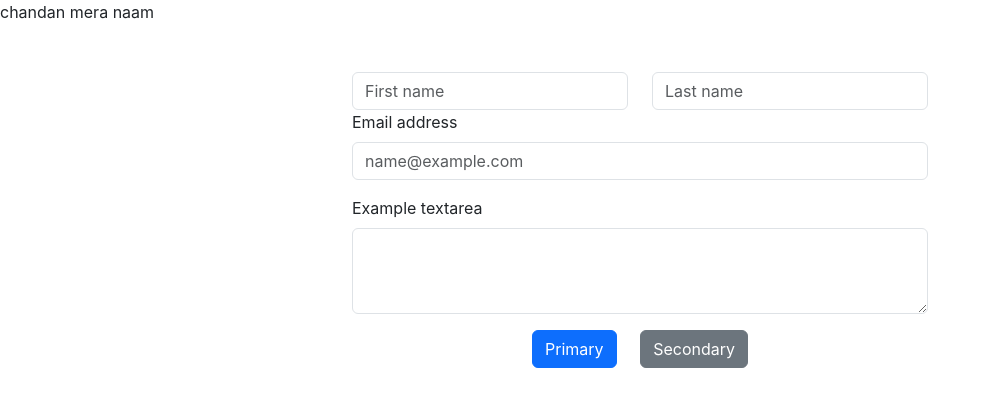
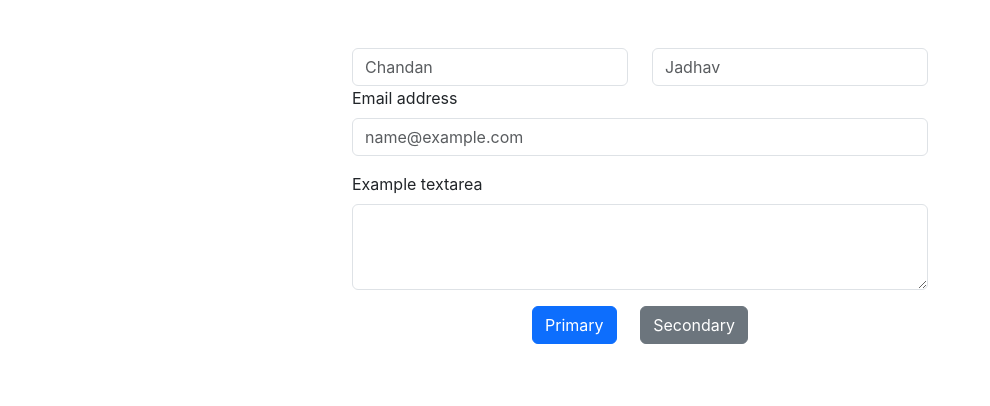
Before and after one commit to JadhavC07/FormValidation, a React (Create React App) app: page / in a window 1280 px wide. Shown: the top 406 px of the page, without its empty margins (0-990 px from the left). Built offline with nearby package versions, Linux system fonts and the light colour scheme.

Commit message:
change in app.js and validation.js by props

```diff
--- a/src/App.js
+++ b/src/App.js
@@ -5,8 +5,8 @@ import Validation from './Components/Validation.js';
 const App = () => {
   return (
     <div>
-      chandan mera naam
-      <Validation />
+
+      <Validation  chandan="Chandan" jadhav="Jadhav"/>
     </div>
   )
 }
--- a/src/Components/Validation.js
+++ b/src/Components/Validation.js
@@ -1,6 +1,6 @@
 import "./Validation.css"
 
-const Validation = () => {
+const Validation = (props) => {
   return (
     <div className="container-sm my-5 box">
       <div class="row">
@@ -8,7 +8,7 @@ const Validation = () => {
           <input
             type="text"
             class="form-control"
-            placeholder="First name"
+            placeholder={props.chandan}
             aria-label="First name"
           />
         </div>
@@ -16,7 +16,7 @@ const Validation = () => {
           <input
             type="text"
             class="form-control"
-            placeholder="Last name"
+            placeholder={props.jadhav}
             aria-label="Last name"
           />
         </div>
```
